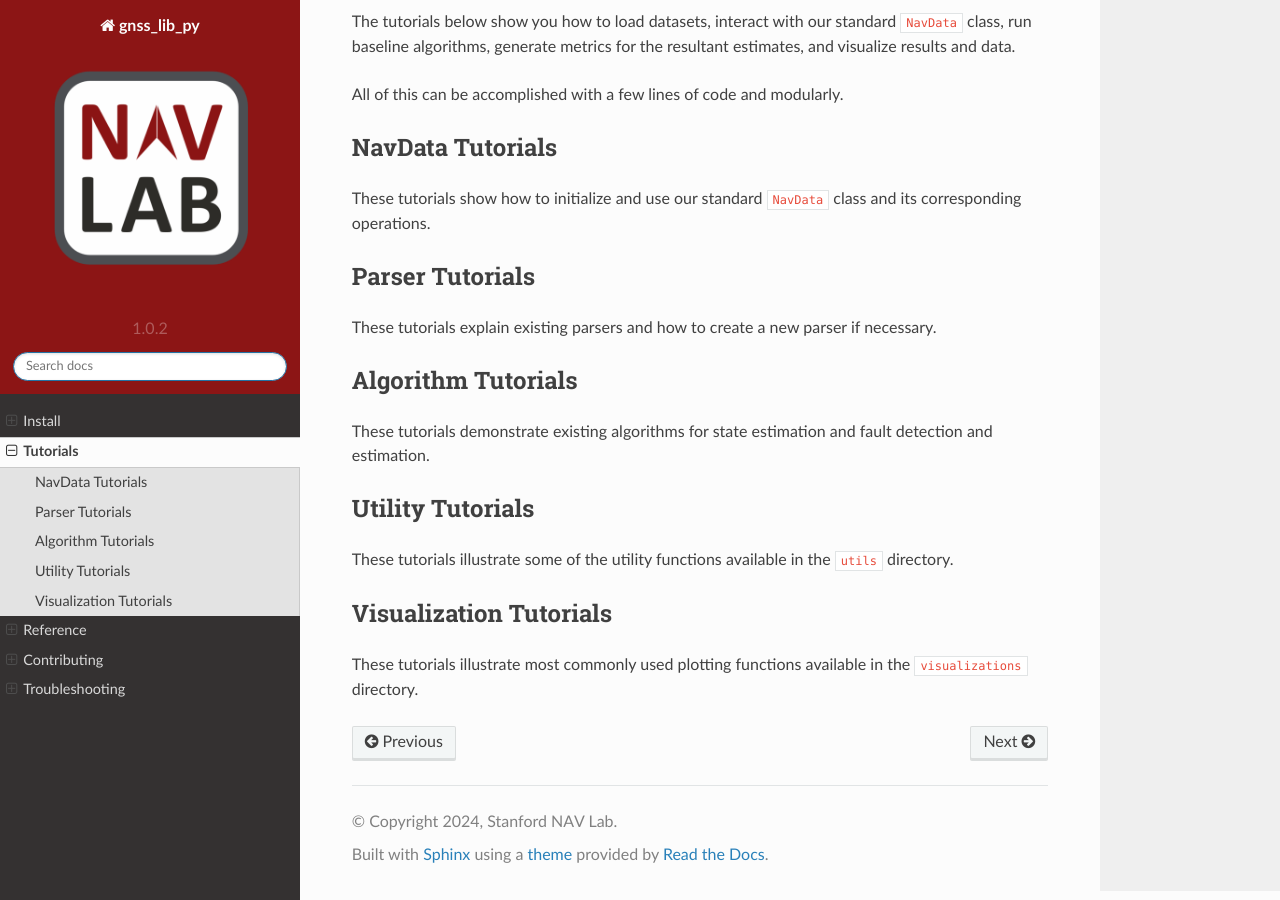
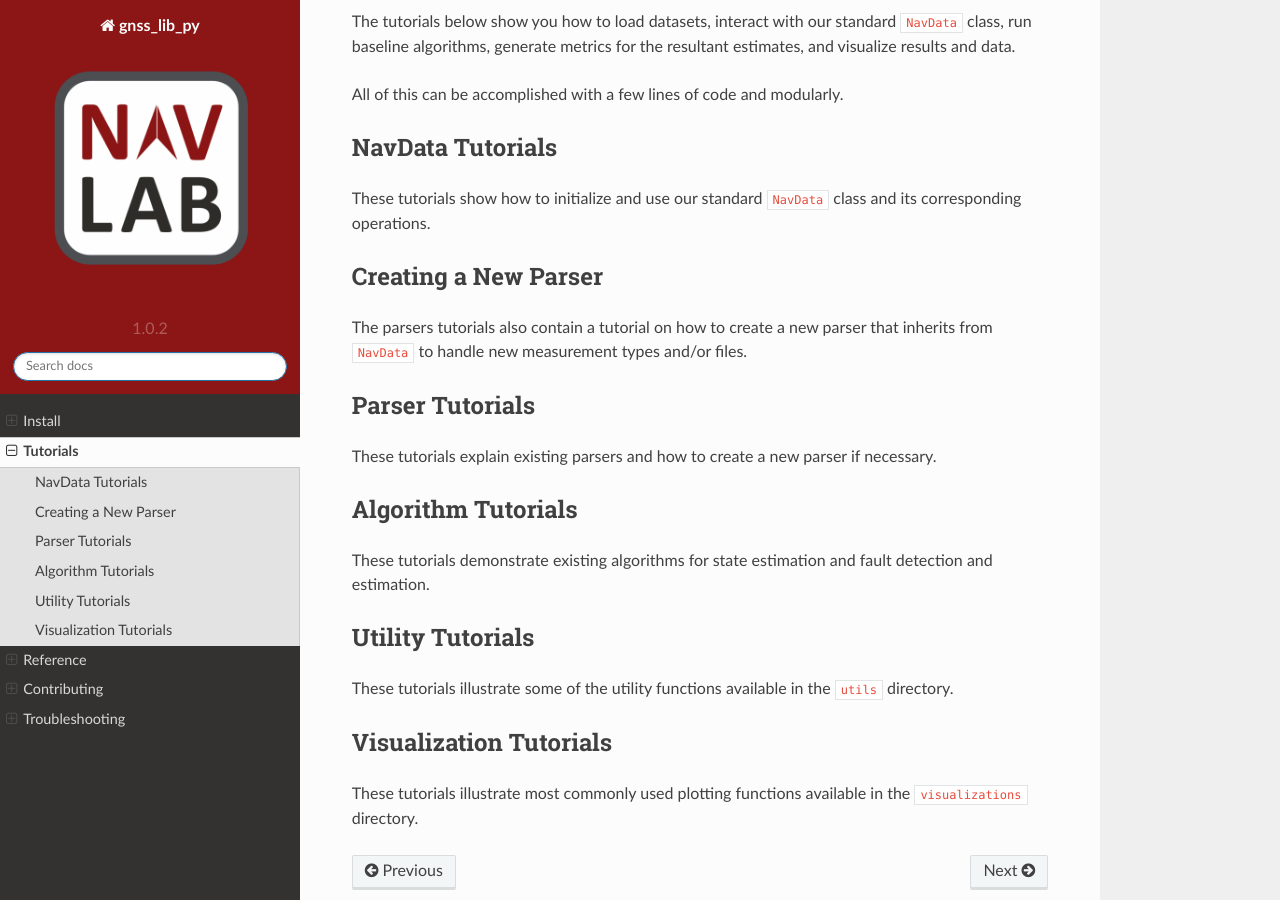
Before and after one commit to Stanford-NavLab/gnss_lib_py, a Sphinx documentation site: the page built from docs/source/tutorials/tutorials.rst, in a window 1280 px wide and 900 px high, scrolled down 439 px. Built offline with Sphinx 7.4.7 and the Read the Docs theme 2.0.0, drawn with Linux system fonts in a browser that asks for light colours; pages that are not in the unit, such as notebooks, are missing from menus; the version number is read from the project's files by our own code.

Commit message:
Updated main tutorials file

```diff
--- a/docs/source/tutorials/tutorials.rst
+++ b/docs/source/tutorials/tutorials.rst
@@ -39,6 +39,18 @@ class and its corresponding operations.
    navdata/tutorials_navdata_notebook
    navdata/tutorials_operations_notebook
 
+Creating a New Parser
+---------------------
+
+The parsers tutorials also contain a tutorial on how to create a new
+parser that inherits from :code:`NavData` to handle new measurement types
+and/or files.
+
+.. toctree::
+   :maxdepth: 2
+
+   parsers/tutorials_new_parsers_notebook
+
 
 Parser Tutorials
 ----------------
```
Also changed, not shown: other parts of docs/source/tutorials/tutorials.rst (+0 -1 lines), 1 other file.
